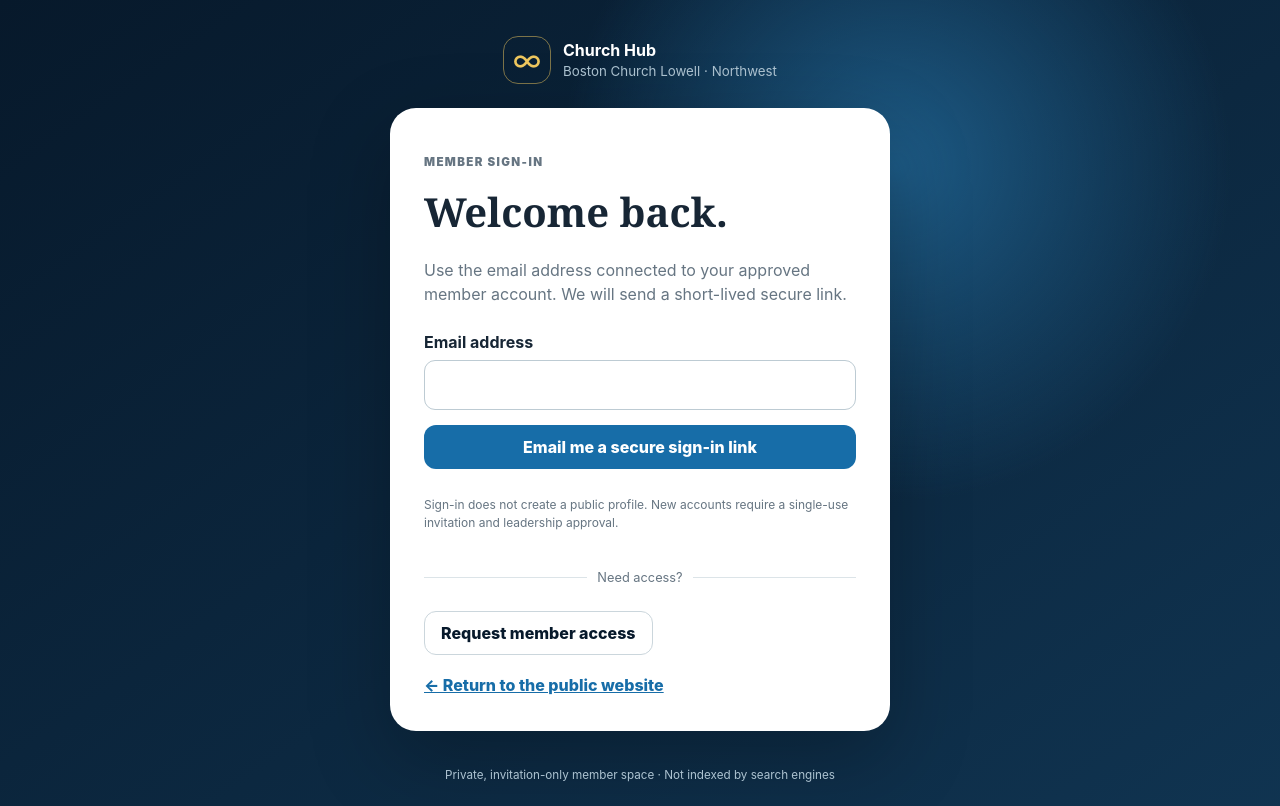
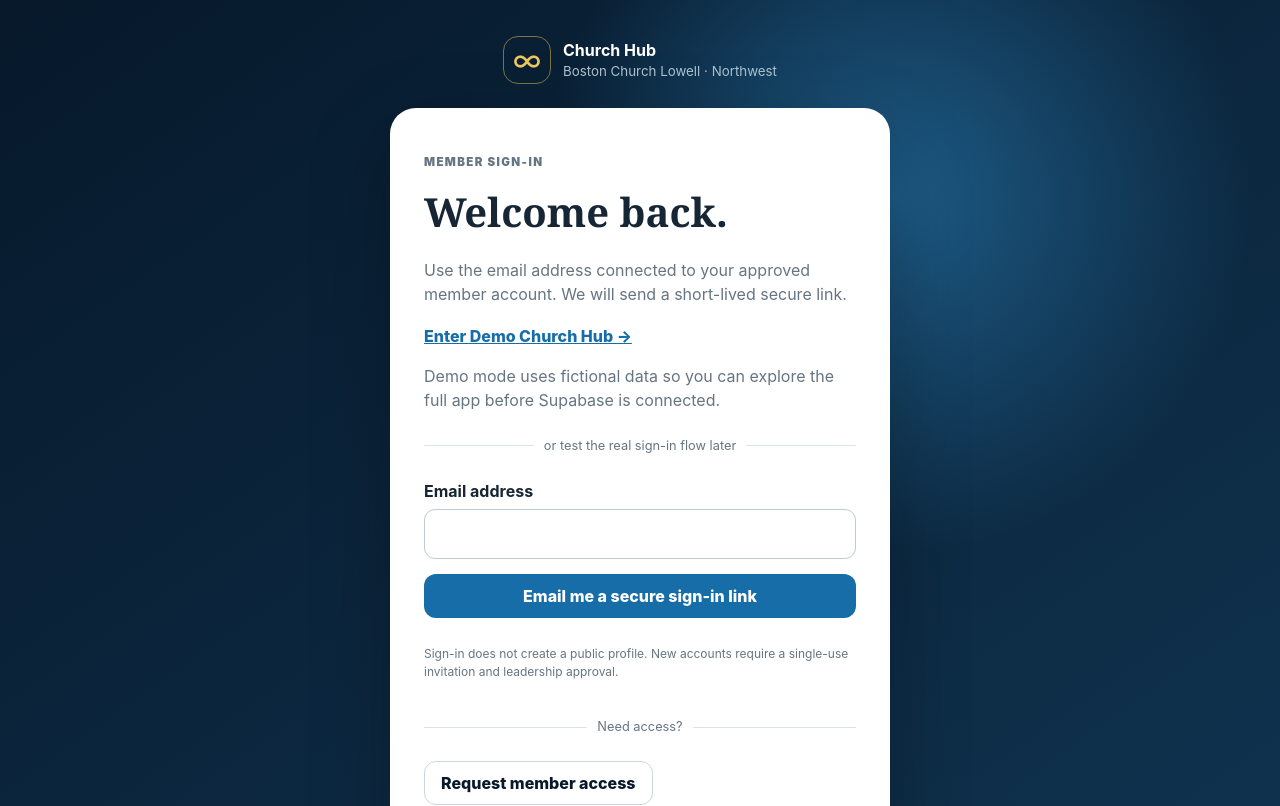
Before and after one commit to Infinite-Pieces-AI/Infinite-Pieces-AI-northwest-church-master-operating-system, a Next.js app in the folder apps/church-hub/: page /login in a window 1280 px wide. Shown: the top 806 px of the page. Built offline with nearby package versions, Linux system fonts and the light colour scheme; no server answers.

Commit message:
Add clear local demo entry to Church Hub login

```diff
--- a/apps/church-hub/app/(auth)/login/page.tsx
+++ b/apps/church-hub/app/(auth)/login/page.tsx
@@ -1,3 +1,43 @@
 import Link from "next/link";
 import { LoginForm } from "@/components/login-form";
-export default function LoginPage(){return <section className="auth-card"><p className="auth-eyebrow">Member sign-in</p><h1>Welcome back.</h1><p>Use the email address connected to your approved member account. We will send a short-lived secure link.</p><LoginForm />{process.env.NEXT_PUBLIC_ENABLE_DEMO==="true"?<Link className="demo-entry" href="/this-week">Open the synthetic product demo →</Link>:null}<div className="auth-divider"><span>Need access?</span></div><Link className="hub-button hub-button--secondary" href="/request-access">Request member access</Link><a className="back-public" href={process.env.NEXT_PUBLIC_SITE_URL??"http://localhost:3000"}>← Return to the public website</a></section>}
+import { isDemoModeEnabled } from "@/lib/auth/viewer";
+
+export default function LoginPage() {
+  const demoEnabled = isDemoModeEnabled();
+
+  return (
+    <section className="auth-card">
+      <p className="auth-eyebrow">Member sign-in</p>
+      <h1>Welcome back.</h1>
+      <p>
+        Use the email address connected to your approved member account. We will send a
+        short-lived secure link.
+      </p>
+
+      {demoEnabled ? (
+        <>
+          <Link className="demo-entry" href="/this-week">
+            Enter Demo Church Hub →
+          </Link>
+          <p className="auth-demo-note">
+            Demo mode uses fictional data so you can explore the full app before Supabase is connected.
+          </p>
+          <div className="auth-divider"><span>or test the real sign-in flow later</span></div>
+        </>
+      ) : null}
+
+      <LoginForm />
+
+      <div className="auth-divider"><span>Need access?</span></div>
+      <Link className="hub-button hub-button--secondary" href="/request-access">
+        Request member access
+      </Link>
+      <a
+        className="back-public"
+        href={process.env.NEXT_PUBLIC_SITE_URL ?? "http://localhost:3000"}
+      >
+        ← Return to the public website
+      </a>
+    </section>
+  );
+}
```
